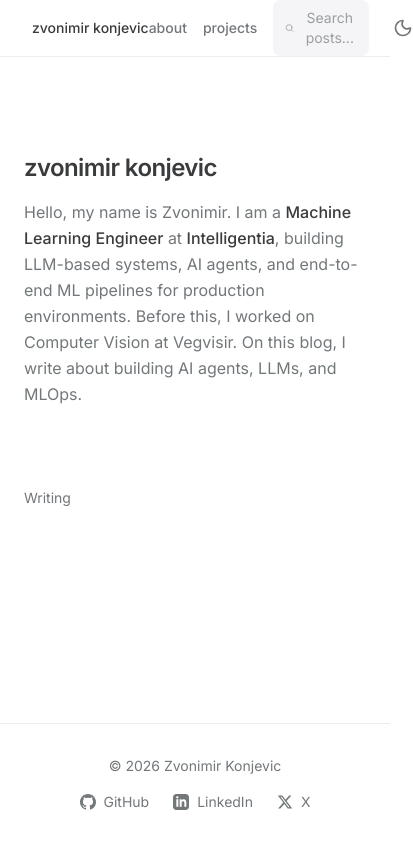
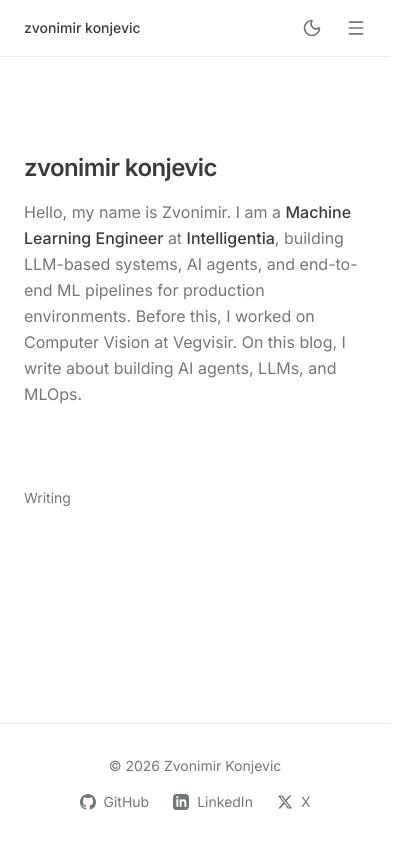
Before and after one commit to zvonimirkonjevic/zvonimirkonjevic.github.io, a Next.js app: page / in a window 390 px wide. Shown: the whole page, 413 px wide, since content can reach past the window. Built offline with nearby package versions, Linux system fonts and the light colour scheme.

Commit message:
feat: add mobile nav sidebar and hide search button on phones

```diff
--- a/src/app/globals.css
+++ b/src/app/globals.css
@@ -95,13 +95,13 @@ body {
 /* Search dialog. Radix sets data-state on the overlay and dialog and keeps each mounted until its closing animation ends.
    The blur lives on the overlay, not inside the dialog: an ancestor with opacity < 1 cuts backdrop-filter off from the page,
    so fading a wrapper around the blur would leave nothing to blur until the fade finished */
-@keyframes search-fade-in {
+@keyframes overlay-fade-in {
   from {
     opacity: 0;
   }
 }
 
-@keyframes search-fade-out {
+@keyframes overlay-fade-out {
   to {
     opacity: 0;
   }
@@ -121,12 +121,12 @@ body {
 
 [cmdk-overlay][data-state="open"],
 [cmdk-dialog][data-state="open"] {
-  animation: search-fade-in 0.15s ease-out;
+  animation: overlay-fade-in 0.15s ease-out;
 }
 
 [cmdk-overlay][data-state="closed"],
 [cmdk-dialog][data-state="closed"] {
-  animation: search-fade-out 0.12s ease-in forwards;
+  animation: overlay-fade-out 0.12s ease-in forwards;
 }
 
 [cmdk-dialog][data-state="open"] .search-panel {
@@ -137,7 +137,44 @@ body {
   animation: search-panel-out 0.12s ease-in forwards;
 }
 
+/* Mobile nav sidebar, same data-state mechanism as the search dialog */
+@keyframes slide-in-right {
+  from {
+    transform: translate3d(100%, 0, 0);
+  }
+}
+
+@keyframes slide-out-right {
+  to {
+    transform: translate3d(100%, 0, 0);
+  }
+}
+
+.mobile-nav-overlay[data-state="open"] {
+  animation: overlay-fade-in 0.2s ease-out;
+}
+
+.mobile-nav-overlay[data-state="closed"] {
+  animation: overlay-fade-out 0.18s ease-in forwards;
+}
+
+.mobile-nav[data-state="open"] {
+  animation: slide-in-right 0.3s cubic-bezier(0.22, 1, 0.36, 1);
+}
+
+.mobile-nav[data-state="closed"] {
+  animation: slide-out-right 0.18s ease-in forwards;
+}
+
 @media (prefers-reduced-motion: reduce) {
+  .mobile-nav[data-state="open"] {
+    animation-name: overlay-fade-in;
+  }
+
+  .mobile-nav[data-state="closed"] {
+    animation-name: overlay-fade-out;
+  }
+
   .reveal {
     animation: none;
   }
--- a/src/components/Header.tsx
+++ b/src/components/Header.tsx
@@ -4,6 +4,7 @@ import Link from "next/link";
 import { usePathname } from "next/navigation";
 import { ThemeToggle } from "./ThemeToggle";
 import { Search, SearchPost } from "./Search";
+import { MobileNav } from "./MobileNav";
 
 const navLinks = [
     { href: "/about", label: "about" },
@@ -15,7 +16,7 @@ export default function Header({ searchPosts = [] }: { searchPosts?: SearchPost[
 
     return (
         <header className="border-b border-border">
-            <nav className="w-full px-8 md:px-12 h-14 flex items-center justify-between">
+            <nav className="w-full px-6 sm:px-8 md:px-12 h-14 flex items-center justify-between">
                 {pathname.startsWith("/blog/") ? (
                     (() => {
                         const slug = pathname.replace("/blog/", "");
@@ -50,15 +51,17 @@ export default function Header({ searchPosts = [] }: { searchPosts?: SearchPost[
                         <Link
                             key={href}
                             href={href}
-                            className={`text-sm font-medium lowercase transition-colors duration-200 ${
+                            className={`hidden sm:block text-sm font-medium lowercase transition-colors duration-200 ${
                                 pathname.startsWith(href) ? "text-text" : "text-text-secondary hover:text-text"
                             }`}
                         >
                             {label}
                         </Link>
                     ))}
+                    {/* Only the button hides on phones; the dialog stays mounted so ⌘K still works */}
                     <Search posts={searchPosts} />
                     <ThemeToggle />
+                    <MobileNav links={navLinks} pathname={pathname} />
                 </div>
             </nav>
         </header>
--- /dev/null
+++ b/src/components/MobileNav.tsx
@@ -0,0 +1,66 @@
+"use client";
+
+import { useState } from "react";
+import Link from "next/link";
+import * as Dialog from "@radix-ui/react-dialog";
+import { Menu, X as XIcon } from "lucide-react";
+
+interface MobileNavProps {
+    links: { href: string; label: string }[];
+    pathname: string;
+}
+
+export function MobileNav({ links, pathname }: MobileNavProps) {
+    const [open, setOpen] = useState(false);
+
+    return (
+        <Dialog.Root open={open} onOpenChange={setOpen}>
+            <Dialog.Trigger asChild>
+                <button
+                    className="sm:hidden -mr-2 p-2 text-text-secondary hover:text-text transition-colors duration-200"
+                    aria-label="Open menu"
+                >
+                    <Menu className="w-5 h-5" />
+                </button>
+            </Dialog.Trigger>
+
+            <Dialog.Portal>
+                <Dialog.Overlay className="mobile-nav-overlay fixed inset-0 z-[100] bg-black/40 backdrop-blur-sm" />
+                <Dialog.Content
+                    className="mobile-nav fixed inset-y-0 right-0 z-[100] w-72 max-w-[80vw] flex flex-col bg-bg border-l border-border px-6"
+                    aria-describedby={undefined}
+                >
+                    <div className="h-14 flex items-center justify-between">
+                        <Dialog.Title className="label">Menu</Dialog.Title>
+                        <Dialog.Close asChild>
+                            <button
+                                className="-mr-2 p-2 text-text-secondary hover:text-text transition-colors duration-200"
+                                aria-label="Close menu"
+                            >
+                                <XIcon className="w-5 h-5" />
+                            </button>
+                        </Dialog.Close>
+                    </div>
+
+                    <nav className="mt-4">
+                        <ul className="space-y-1">
+                            {links.map(({ href, label }) => (
+                                <li key={href}>
+                                    <Link
+                                        href={href}
+                                        onClick={() => setOpen(false)}
+                                        className={`block py-2 text-lg font-medium lowercase transition-colors duration-200 ${
+                                            pathname.startsWith(href) ? "text-text" : "text-text-secondary hover:text-text"
+                                        }`}
+                                    >
+                                        {label}
+                                    </Link>
+                                </li>
+                            ))}
+                        </ul>
+                    </nav>
+                </Dialog.Content>
+            </Dialog.Portal>
+        </Dialog.Root>
+    );
+}
--- a/src/components/Search.tsx
+++ b/src/components/Search.tsx
@@ -38,7 +38,7 @@ export function Search({ posts }: { posts: SearchPost[] }) {
         <>
             <button
                 onClick={() => setOpen(true)}
-                className="group flex items-center justify-between w-full sm:w-64 px-3 py-2 rounded-lg text-sm text-text-muted hover:text-text bg-surface transition-colors duration-200"
+                className="group hidden sm:flex items-center justify-between w-64 px-3 py-2 rounded-lg text-sm text-text-muted hover:text-text bg-surface transition-colors duration-200"
                 aria-label="Search posts"
             >
                 <div className="flex items-center gap-2">
```
